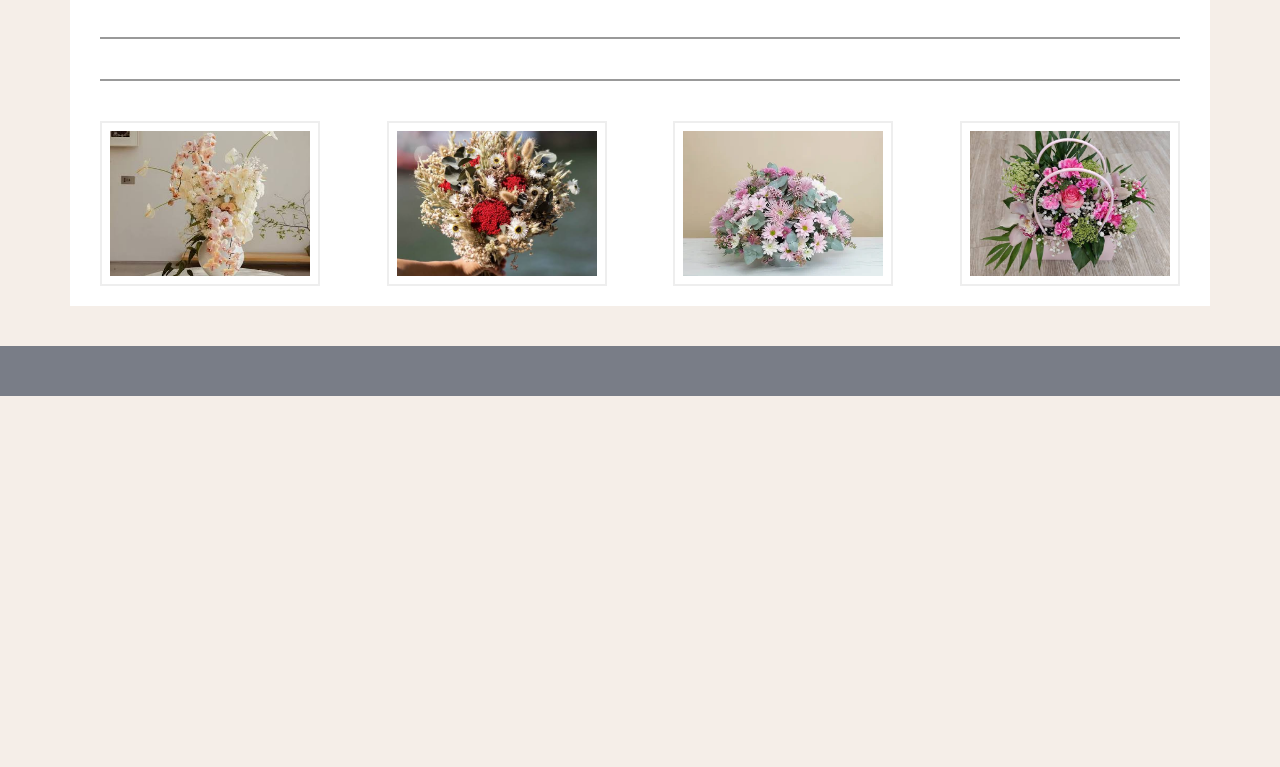
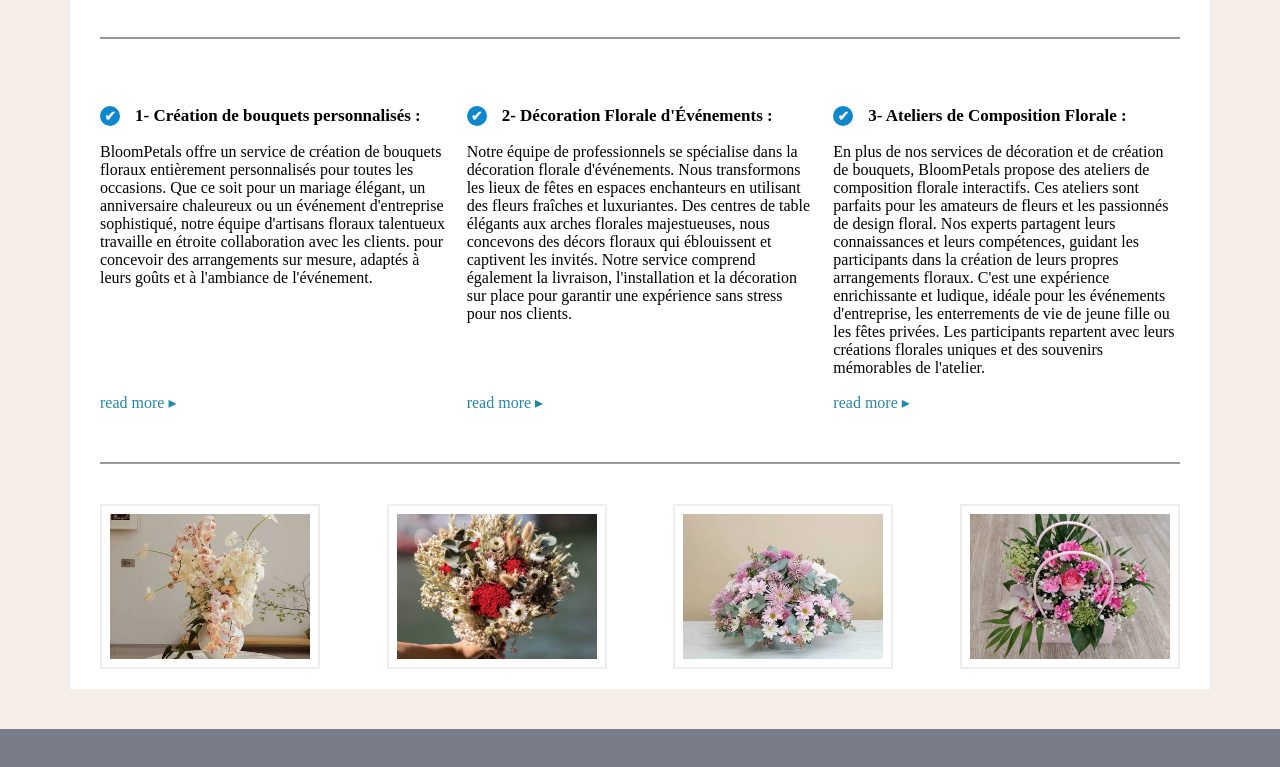
Before and after one commit to camilla-dabrowskigoual/Site-vitrine-fleuriste, a plain HTML site: page index.html in a window 1280 px wide. Shown: the part 1028-1795 px from the top of the page. Before the commit the page ends 1424 px from the top, so only its background shows below. Drawn offline with Linux system fonts and the light colour scheme.

Commit message:
Mis en page Services

```diff
--- a/index.css
+++ b/index.css
@@ -90,7 +90,8 @@ hr{
     margin: 40px 10px;
 }
 
-footer{background-color: #797D87;
+footer{
+    background-color: #797D87;
     height: 50px;
     margin-top: 40px;
 }
@@ -111,5 +112,48 @@ footer{background-color: #797D87;
     box-sizing: content-box;
     padding: 8px;
     border: 2px solid #eeeeee;
+}
 
+.services{
+    display: flex;
+    justify-content: space-between;
+    padding: 10px;
+    gap : 20px;
 }
+
+.services article{
+    flex : 1;
+    display: flex;
+    flex-direction: column;
+}
+
+.services a{
+    margin-top:auto;
+    color: rgb(37, 135, 173);
+    text-decoration: none;
+}
+
+.services h3{
+    display: flex;
+    align-items: center;
+    gap: 15px;
+    font-size: 17px;
+    white-space: nowrap;
+}
+
+.services p{
+    margin-top: 0px;
+}
+
+.check{
+    display: inline-flex;
+    border: none;
+    border-radius: 50%;
+    width: 20px;
+    height: 20px;
+    font-size: 14px;
+    justify-content:center;
+    align-items: center;
+    background-color: rgb(15, 135, 205);
+    color: #eeeeee;
+}
--- a/index.html
+++ b/index.html
@@ -92,6 +92,64 @@
 
         <hr>
 
+        <section class="services">
+
+            <article>
+                <h3><span class="check">✔</span>1- Création de bouquets personnalisés :</h3>
+
+                <p>BloomPetals offre un service de création de
+                    bouquets floraux entièrement personnalisés pour toutes les occasions. Que ce soit pour un
+                    mariage élégant, un anniversaire chaleureux ou un événement d'entreprise sophistiqué,
+                    notre équipe d'artisans floraux talentueux travaille en étroite collaboration avec les clients.
+                    pour concevoir des arrangements sur mesure, adaptés à leurs goûts et à l'ambiance de
+                    l'événement.</p>
+
+                <a href="">read more ▸</a>
+            </article>
+
+            <article>
+
+                <h3><span class="check">✔</span>2- Décoration Florale d'Événements :</h3>
+
+
+                <p>Notre équipe de professionnels se spécialise dans
+                    la décoration florale d'événements. Nous transformons les lieux de fêtes en espaces
+                    enchanteurs en utilisant des fleurs fraîches et luxuriantes. Des centres de table élégants aux
+                    arches florales majestueuses, nous concevons des décors floraux qui éblouissent et
+                    captivent les invités. Notre service comprend également la livraison, l'installation et la
+                    décoration sur place pour garantir une expérience sans stress pour nos clients.
+                </p>
+
+                <a href="">read more ▸</a>
+            </article>
+
+            <article>
+                <h3><span class="check">✔</span>3- Ateliers de Composition Florale :</h3>
+
+                <p>En plus de nos services de décoration et de création
+                    de bouquets, BloomPetals propose des ateliers de composition florale interactifs. Ces
+                    ateliers sont parfaits pour les amateurs de fleurs et les passionnés de design floral. Nos
+                    experts partagent leurs connaissances et leurs compétences, guidant les participants dans
+                    la création de leurs propres arrangements floraux. C'est une expérience enrichissante et
+                    ludique, idéale pour les événements d'entreprise, les enterrements de vie de jeune fille ou
+                    les fêtes privées. Les participants repartent avec leurs créations florales uniques et des
+                    souvenirs mémorables de l'atelier.</p>
+
+
+                <a href="">read more ▸</a>
+            </article>
+
+
+
+
+
+
+
+            </article>
+
+
+
+        </section>
 
         <hr>
 
```
